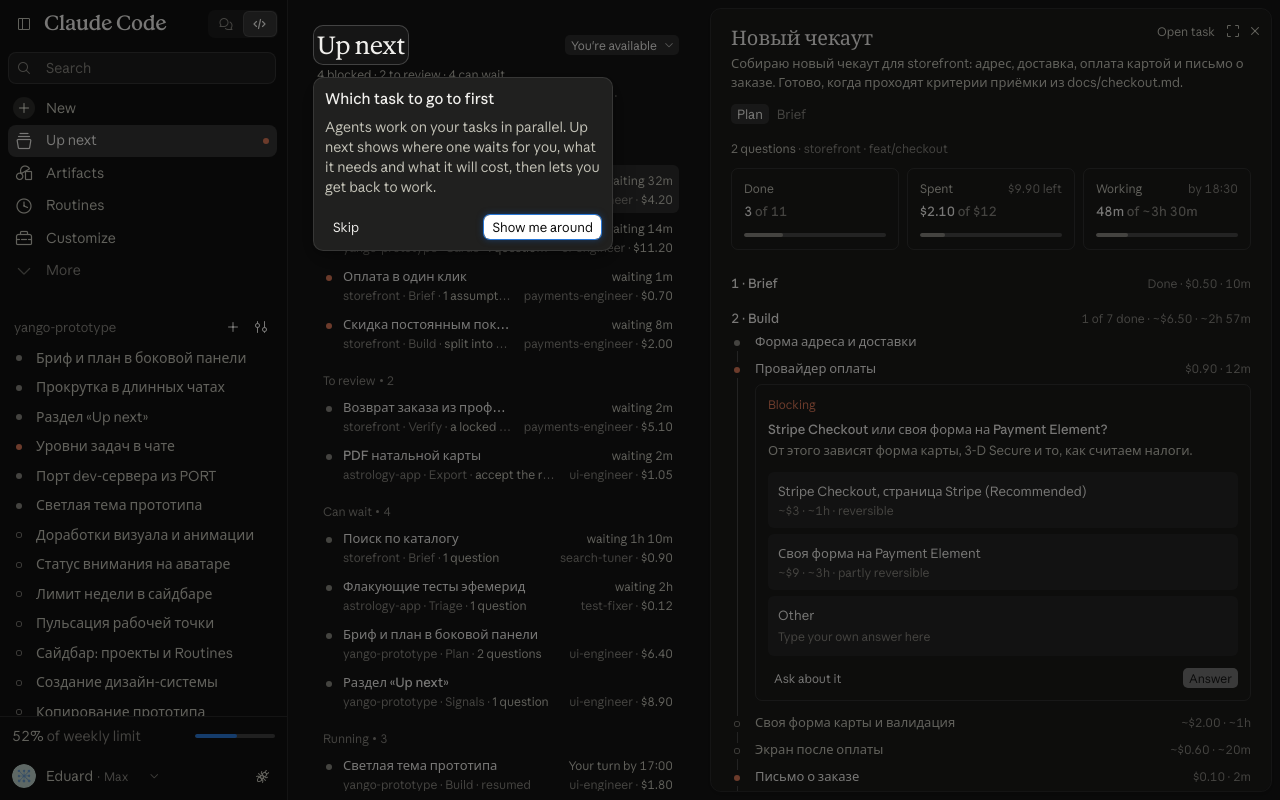
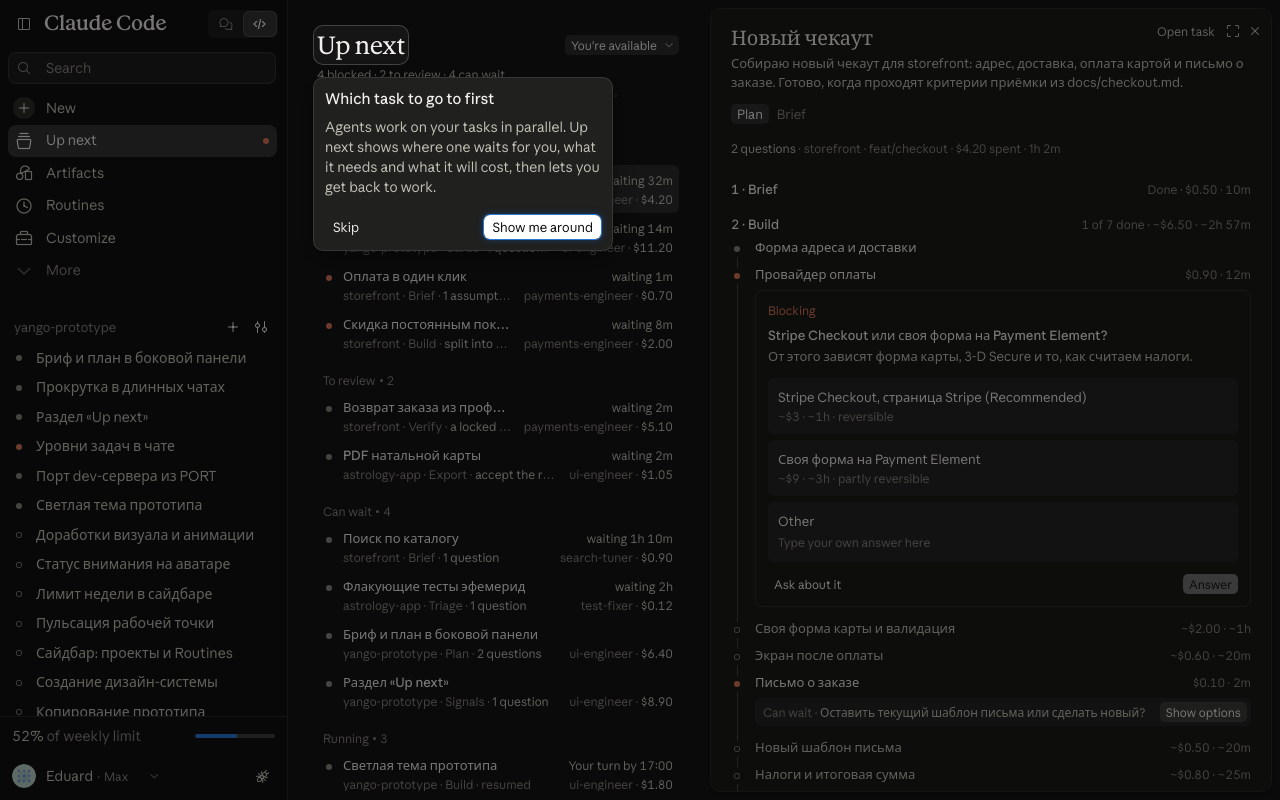
Before and after one commit to ededdyeddd/claude-code-prototype, a React (Vite) app: page /up-next in a window 1280 px wide. Built offline with nearby package versions, Linux system fonts and the light colour scheme.

Commit message:
Back to the previous plan summary: no Forecast card or cards in Up next; Scope stays renamed to Brief
Co-Authored-By: Claude Opus 5.5 <noreply@anthropic.com>

```diff
--- a/src/components/ChatTask.tsx
+++ b/src/components/ChatTask.tsx
@@ -422,14 +422,11 @@ function Stat({
   );
 }
 
-/**
- * The task against its own limit, over the plan in the chat and in Up next: steps done, money, working time.
- * Before the start (the task waits at a gate of yours) the money card is the forecast for the whole plan; in work it is
- * what is spent, with what is left of the limit beside it and the forecast for the rest on hover.
- */
-export function PlanStats({ view }: { view: ChatTaskView }) {
+/** "Plan" tab: the same plan as in the Inbox pane, headed by what is left against the envelope. */
+export function PlanView({ view }: { view: ChatTaskView }) {
+  const { answers } = useInbox();
+  const { openReview } = useContext(ChatTaskContext);
   const t = totals(view);
-  const limit = view.envelope.limit;
   const spent = view.live.stages.flatMap((st) => st.steps).reduce((n, p) => n + (p.status === "done" && p.work ? costRange(p.work.cost).min : 0), 0);
   const progress = planProgress(view.live);
   const finished = progress.total > 0 && progress.done === progress.total;
@@ -440,34 +437,31 @@ export function PlanStats({ view }: { view: ChatTaskView }) {
   const worked = steps.filter((p) => p.status === "done").reduce((n, p) => n + anyMinutes(p.work!.time!), 0);
   // The whole task's working time: done steps plus the forecast for the rest, rounded to 10 minutes as a forecast.
   const total = Math.round((worked + steps.filter((p) => p.status !== "done").reduce((n, p) => n + anyMinutes(p.work!.time!), 0)) / 10) * 10;
-  // What the whole task may cost: spent so far plus the forecast for the rest.
-  const whole = { min: spent + t.min, max: spent + t.max };
-  const over = whole.max > limit;
-  const beforeStart = view.atGate && !finished;
-  return (
+  return (
+    <div className={CODE}>
+      <PlanPane
+        task={view.live}
+        answers={answers}
+        edits={view.planEdits}
+        // A result to accept: the approval row leads to the review; the decision itself stays in the dock.
+        gateCard={
+          view.acceptancePending &&
+          openReview && (
+            <TextLink onClick={() => openReview("result")}>{acceptanceMeta(view)}</TextLink>
+          )
+        }
+        header={
           <div className="flex flex-col gap-xs">
             <div className="grid grid-cols-3 gap-sm">
-        <Stat label="Done" value={`${progress.done}`} of={`of ${progress.total}`} meter={{ used: progress.total ? (progress.done / progress.total) * 100 : 0 }} />
-        {beforeStart ? (
-          // Before the start: what the plan will roughly cost, against this task's limit.
-          <Stat
-            label="Forecast"
-            value={`~${money(whole.min, whole.max)}`}
-            of={`of $${limit}`}
-            meter={{ used: (whole.max / limit) * 100, over }}
-            hint={`What the whole plan will roughly cost, forecast from its steps, against this task's limit of $${limit}.`}
-          />
-        ) : (
-          // In work: the fact, what is left of the limit beside it, the forecast for the rest on hover.
+              <Stat label="Done" value={`${progress.done}`} of={`of ${progress.total}`} meter={{ used: (progress.done / progress.total) * 100 }} />
+              {/* Facts first: what is left against the limit is on hover; the plan's rows carry the forecasts. */}
               <Stat
                 label="Spent"
-            aside={!finished && `${money(Math.max(0, limit - spent))} left`}
                 value={`$${spent.toFixed(2)}`}
-            of={`of $${limit}`}
-            meter={{ used: (spent / limit) * 100, over }}
-            hint={finished ? `What the task cost, against its limit of $${limit}.` : `~${money(t.min, t.max)} more, forecast for what's left in the plan.`}
+                of={`of $${view.envelope.limit}`}
+                meter={{ used: (spent / view.envelope.limit) * 100, over: t.over }}
+                hint={`~${money(t.min, t.max)} more, forecast for what's left in the plan.`}
               />
-        )}
               {/* A finished task has no forecast left: what it took, not "of ~". */}
               <Stat
                 label={finished ? "Worked" : "Working"}
@@ -487,33 +481,13 @@ export function PlanStats({ view }: { view: ChatTaskView }) {
                 }
               />
             </div>
-      {over && (
+            {t.over && (
               <p className="text-footnote text-clay">
-          May go over your limit: up to {money(whole.max)} of ${limit}. Cut scope to fit.
-        </p>
-      )}
-    </div>
-  );
-}
-
-/** "Plan" tab: the same plan as in the Inbox pane, headed by the task against its limit. */
-export function PlanView({ view }: { view: ChatTaskView }) {
-  const { answers } = useInbox();
-  const { openReview } = useContext(ChatTaskContext);
-  return (
-    <div className={CODE}>
-      <PlanPane
-        task={view.live}
-        answers={answers}
-        edits={view.planEdits}
-        // A result to accept: the approval row leads to the review; the decision itself stays in the dock.
-        gateCard={
-          view.acceptancePending &&
-          openReview && (
-            <TextLink onClick={() => openReview("result")}>{acceptanceMeta(view)}</TextLink>
-          )
-        }
-        header={<PlanStats view={view} />}
+                May go over your limit: up to {money(t.max)} of ${view.envelope.limit}. Cut scope to fit.
+              </p>
+            )}
+          </div>
+        }
       />
     </div>
   );
--- a/src/components/PlanPane.tsx
+++ b/src/components/PlanPane.tsx
@@ -635,6 +635,9 @@ export function PaneMeta({ task, answers }: { task: Task; answers: Record<string
   // Stopped on a step with no question on it: a decision of yours waits there (a small task that grew).
   const stopped = task.stages.flatMap((st) => st.steps).find((x) => x.status === "waiting" && !x.question);
   const branch = SESSIONS.find((x) => x.id === task.id)?.repo?.branch;
+  const spentTime = task.stages
+    .flatMap((st) => st.steps)
+    .reduce((n, x) => n + minutes(x.work?.time ?? "0m"), 0);
   const target = () => (open[0] ? document.getElementById(questionAnchor(task.id, open[0].id)) : null);
   const link = (on: boolean) => target()?.toggleAttribute("data-linked", on);
   return (
@@ -665,7 +668,10 @@ export function PaneMeta({ task, answers }: { task: Task; answers: Record<string
       {" · "}
       {task.project}
       {branch && ` · ${branch}`}
-      {/* Money and time are in the cards under this line, against the task's limit. */}
+      {" · "}
+      <span title={`${task.tokens} tokens`}>
+        {task.spent} spent · {duration(spentTime)}
+      </span>
     </p>
   );
 }
@@ -1080,6 +1086,8 @@ export function PlanPane({
   );
 }
 
+/** Minutes from "18m" / "1h 10m"; estimates ("~20m") are not counted. */
+const minutes = (t: string) => (t.startsWith("~") ? 0 : Number(t.match(/(\d+)h/)?.[1] ?? 0) * 60 + Number(t.match(/(\d+)m/)?.[1] ?? 0));
 /** Minutes from "18m" / "~1h 20m", estimates included. */
 export const anyMinutes = (t: string) => Number(t.match(/(\d+)h/)?.[1] ?? 0) * 60 + Number(t.match(/(\d+)m/)?.[1] ?? 0);
 /** Passed = grey dot, waits for you = clay dot, ahead (or an automatic check running) = grey ring. */
--- a/src/pages/InboxPage.tsx
+++ b/src/pages/InboxPage.tsx
@@ -8,7 +8,7 @@ import { usePersistentWidth } from "../data/usePersistentWidth";
 import { AWAY, TASKS } from "../data/inbox";
 import { currentGate, gateText, type Task } from "../data/task";
 import { ChangeButton, PaneMeta, PlanPane, whenHint } from "../components/PlanPane";
-import { BriefView, GateCard, PlanStats } from "../components/ChatTask";
+import { BriefView, GateCard } from "../components/ChatTask";
 import { AcceptanceTab } from "../components/ReviewPane";
 import { deriveTask, type TaskState } from "../data/chatTaskStore";
 import { openQuestions, useInbox, type Attention } from "../data/inboxStore";
@@ -588,13 +588,7 @@ export function InboxPage() {
             <PlanPane
               task={session?.live ?? selected}
               answers={answers}
-              header={
-                // Where the task stands, then the task against its own limit: the forecast before the start, spent and left in work.
-                <div className="flex flex-col gap-md">
-                  <PaneMeta task={session?.live ?? selected} answers={answers} />
-                  {view && <PlanStats view={view} />}
-                </div>
-              }
+              header={<PaneMeta task={session?.live ?? selected} answers={answers} />}
               onTaskDone={openNext}
               edits={session?.planEdits}
               gateCard={
```
Also changed, not shown: 1 other file (tests, documents, lock files or other folders). Lines whose indentation alone changed are shown as unchanged.
